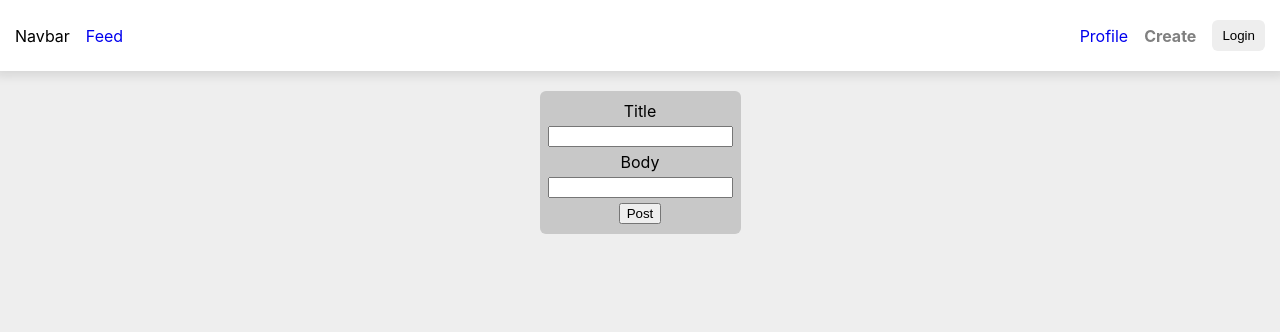
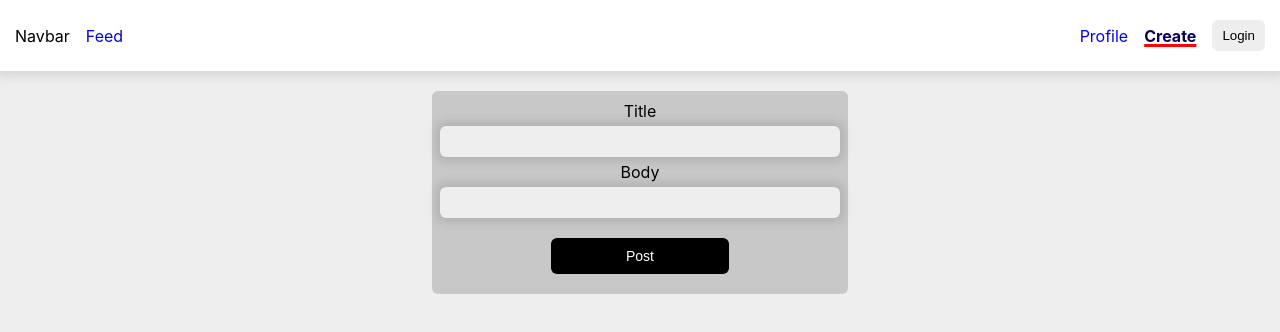
Before and after one commit to ArterOhm/my-first-react-app, a React (Vite) app: page /create in a window 1280 px wide. Shown: the top 332 px of the page. Built offline with nearby package versions, Linux system fonts and the light colour scheme; no server answers.

Commit message:
Hook PostDetail

```diff
--- a/src/App.tsx
+++ b/src/App.tsx
@@ -4,6 +4,7 @@ import Navbar from './components/Navbar'
 import Home from './pages/Home'
 import Profile from './pages/Profile'
 import Create from './pages/Create'
+import PostDetail from './pages/PostDetail'
 
 function App() {
   return (
@@ -13,6 +14,7 @@ function App() {
         <Route path="/" element={<Home />} />
         <Route path="/profile" element={<Profile />} />
         <Route path="/create" element={<Create />} />
+        <Route path="/post/:id" element={<PostDetail />} />
       </Routes>
     </div>
   )
--- /dev/null
+++ b/src/Hooks/usePost.tsx
@@ -0,0 +1,29 @@
+import { useEffect, useState } from 'react'
+import axios from 'axios'
+import { PostDTO } from '../Types/dto'
+import { useParams } from 'react-router'
+
+const usePost = () => {
+  const { id } = useParams()
+  const [PostID, setPostID] = useState<PostDTO | null>(null)
+  const [isLoading, setIsLoading] = useState<boolean>(false)
+  useEffect(() => {
+    const fetchData = async () => {
+      setIsLoading(true)
+      try {
+        const res = await axios.get<PostDTO>(`https://jsonplaceholder.typicode.com/posts/${id}`)
+        setPostID(res.data)
+      } catch (err) {
+        console.error(err)
+      } finally {
+        setIsLoading(false)
+      }
+    }
+
+    fetchData()
+  }, [id])
+
+  return { PostID, isLoading }
+}
+
+export default usePost
--- a/src/Hooks/usePosts.tsx
+++ b/src/Hooks/usePosts.tsx
@@ -40,7 +40,7 @@ const usePosts = () => {
     } catch (err) {
       throw new Error('Cannot create post')
     } finally {
-        setIsSubmitPost(false)
+      setIsSubmitPost(false)
     }
   }
 
--- a/src/components/Navbar.module.css
+++ b/src/components/Navbar.module.css
@@ -21,15 +21,14 @@
 }
 
 .active {
-  color: grey;
+  color: rgb(7, 0, 93);
   font-weight: bold;
-  text-decoration: none;
+  text-decoration: underline red 3px;
 }
 .login {
   background-color: #eee;
   padding: 8px 10px;
   box-sizing: border-box;
-  border: none;
   border: none;
   border-radius: 6px;
 }
--- a/src/components/Post.tsx
+++ b/src/components/Post.tsx
@@ -1,3 +1,4 @@
+import { Link } from 'react-router-dom'
 import { PostDTO } from '../Types/dto'
 import classes from './Post.module.css'
 import { useState } from 'react'
@@ -17,12 +18,14 @@ const Post = ({ post, isLoggedIn }: IPostProps) => {
 
   return isLoggedIn ? (
     <div className={classes.post}>
+      <Link to={`/post/${id}`} style={{ textDecoration: 'none', color: 'black' }}>
         <p>id: {id}</p>
         <p>postedBy: {userId}</p>
         <p>title: {title}</p>
         <p>body: {body}</p>
         {!isShow && <p>more post info...</p>}
         <button onClick={handleClick}>{isShow ? 'Show More' : 'Show Less'}</button>
+      </Link>
     </div>
   ) : (
     <></>
--- a/src/pages/Create.module.css
+++ b/src/pages/Create.module.css
@@ -1,5 +1,5 @@
 .container {
-  width: 250px;
+  width: 500px;
   display: flex;
   flex-direction: column;
   align-items: center;
@@ -16,3 +16,25 @@
   border-radius: 6px;
   gap: 5px;
 }
+
+input {
+  background-color: #eee;
+  box-shadow: 0 0 10px 5px rgb(0 0 0 / 0.1);
+  padding: 8px 10px;
+  box-sizing: border-box;
+  border: none;
+  border-radius: 6px;
+  width: 400px;
+}
+
+.postForm button {
+  color: white;
+  font-size: 14px;
+  font-weight: 400;
+  background-color: #000000;
+  margin: 15px 0 10px 0;
+  padding: 10px 75px;
+  box-sizing: border-box;
+  border: none;
+  border-radius: 6px;
+}
--- a/src/pages/Create.tsx
+++ b/src/pages/Create.tsx
@@ -1,9 +1,11 @@
 import { FormEvent, useState } from 'react'
 import usePosts from '../Hooks/usePosts'
 import classes from './Create.module.css'
+import { useNavigate } from 'react-router'
 
 const Create = () => {
   const { isLoading, isSubmitPost, createPost } = usePosts() // for Hooks
+  const navigate = useNavigate()
   const [newTitle, setnewTitle] = useState<string>('')
   const [newBody, setnewBody] = useState<string>('')
 
@@ -14,6 +16,7 @@ const Create = () => {
       await createPost(newTitle, newBody)
       setnewTitle('')
       setnewBody('')
+      navigate('/')
     } catch (err) {
       console.error(err)
     }
--- /dev/null
+++ b/src/pages/PostDetail.module.css
@@ -0,0 +1,17 @@
+.PostDetail {
+  display: flex;
+  flex-direction: column;
+  align-items: center;
+  text-align: center;
+  width: 100%;
+  background-color: #c8c8c8;
+  padding: 10px 8px;
+  border-radius: 6px;
+  gap: 30px;
+}
+.feedContainer {
+  display: flex;
+  flex-direction: column;
+  max-width: 800px;
+  width: 100%;
+}
--- /dev/null
+++ b/src/pages/PostDetail.tsx
@@ -0,0 +1,18 @@
+import usePost from '../Hooks/usePost'
+import classes from './PostDetail.module.css'
+
+const PostDetail = () => {
+  const { PostID, isLoading } = usePost()
+  if (isLoading) return <h1>Loading...</h1>
+  return (
+    <div className={classes.feedContainer}>
+      <div className={classes.PostDetail}>
+        <h1>{PostID?.title}</h1>
+        <p>userId : {PostID?.userId}</p>
+        <p>{PostID?.body}</p>
+      </div>
+    </div>
+  )
+}
+
+export default PostDetail
```
Lines whose indentation alone changed are shown as unchanged.
